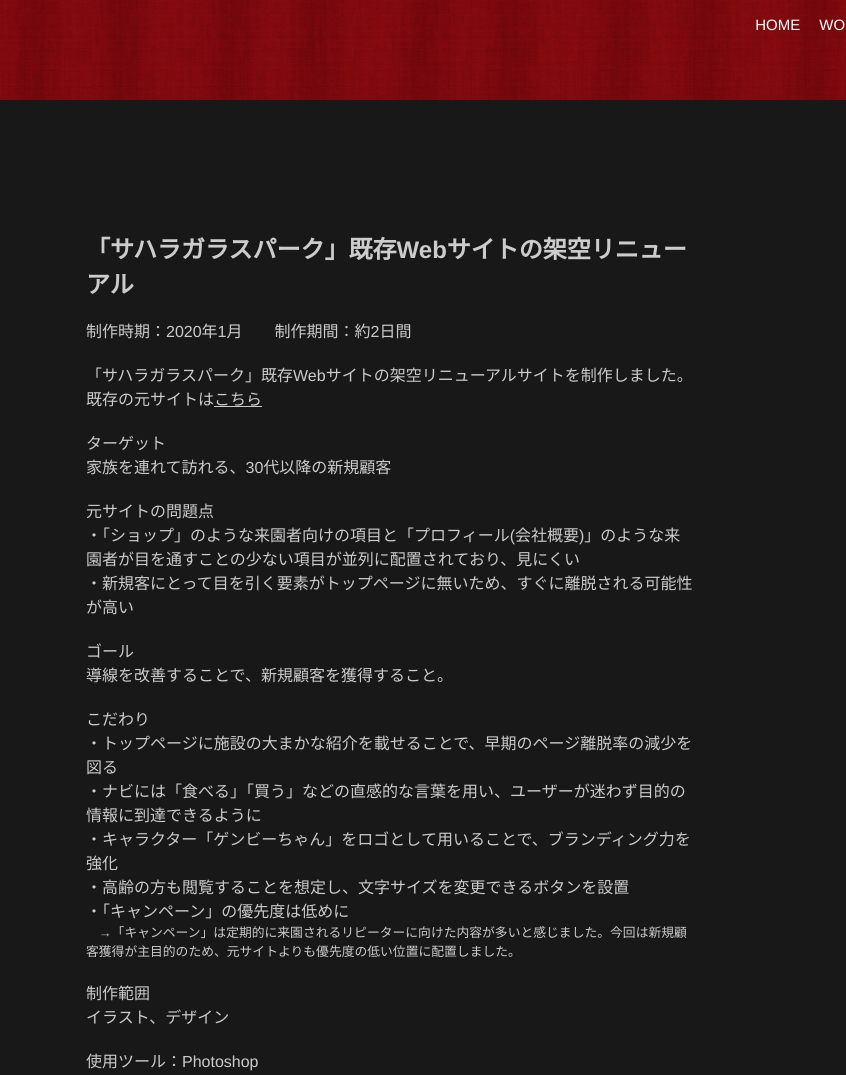
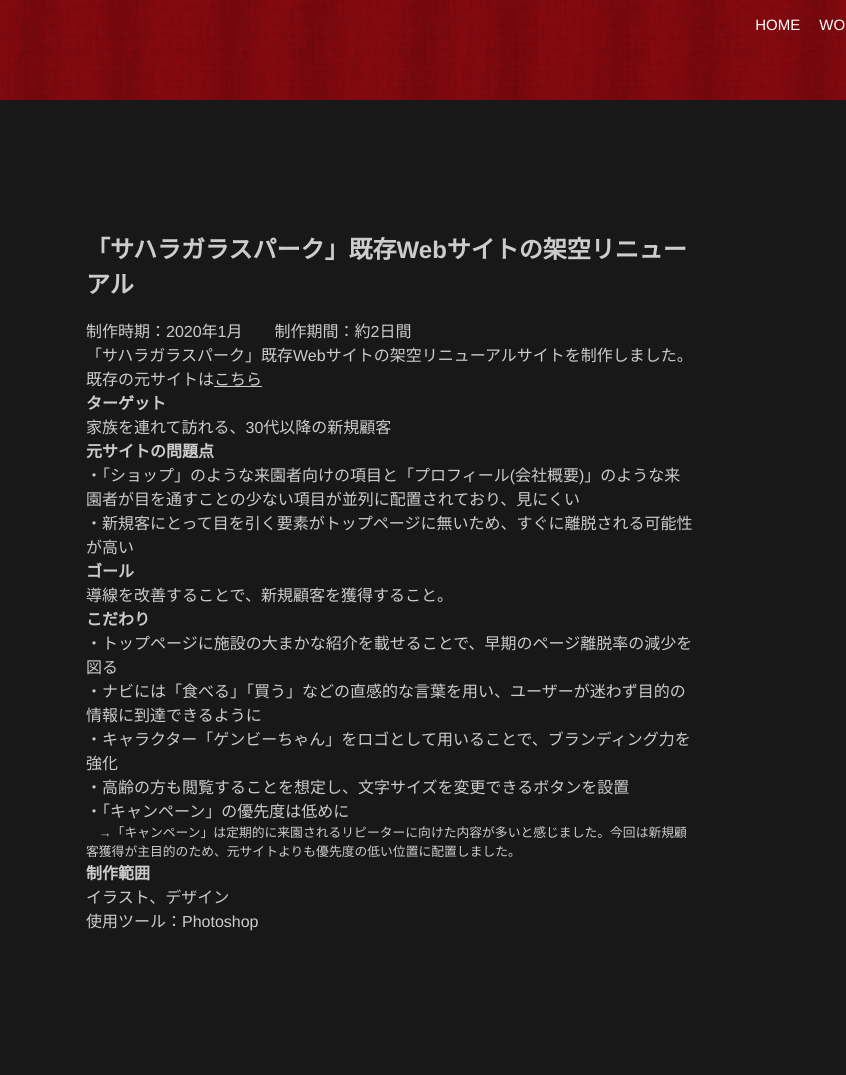
Before and after one commit to 1899-arch/portfolio, a plain HTML site: page website_01.html in a window 1280 px wide. Shown: the top 1075 px of the page, 434-1280 px from the left. Drawn offline with nearby package versions, Linux system fonts and the light colour scheme.

Commit message:
Update website_01.html

```diff
--- a/website_01.html
+++ b/website_01.html
@@ -46,51 +46,49 @@
           </div>
 
           <p class="product__text">
-          <div class="product__text-para">
-            制作時期：2020年1月　　制作期間：約2日間
-          </div>
+          <span class="product__text-para">
+            制作時期：2020年1月　　制作期間：約2日間<br>
+          </span>
 
-          <div class="product__text-para">
+          <span class="product__text-para">
             「サハラガラスパーク」既存Webサイトの架空リニューアルサイトを制作しました。<br>
-            既存の元サイトは<a href="http://www.sahara-g.co.jp/park2015/" target="_blank">こちら</a>
-          </div>
+            既存の元サイトは<a href="http://www.sahara-g.co.jp/park2015/" target="_blank">こちら</a><br>
+          </span>
 
-          <div class="product__text-para">
-            <span>ターゲット</span><br>
-            家族を連れて訪れる、30代以降の新規顧客
-          </div>
+          <span class="product__text-para">
+            <span class="product__text-bold">ターゲット</span><br>
+            家族を連れて訪れる、30代以降の新規顧客<br>
+          </span>
 
-          <div class="product__text-para">
-            <span>元サイトの問題点</span><br>
+          <span class="product__text-para">
+            <span class="product__text-bold">元サイトの問題点</span><br>
             ・「ショップ」のような来園者向けの項目と「プロフィール(会社概要)」のような来園者が目を通すことの少ない項目が並列に配置されており、見にくい<br>
-            ・新規客にとって目を引く要素がトップページに無いため、すぐに離脱される可能性が高い
-          </div>
+            ・新規客にとって目を引く要素がトップページに無いため、すぐに離脱される可能性が高い<br>
+          </span>
 
-          <div class="product__text-para">
-            <span>ゴール</span><br>
-            導線を改善することで、新規顧客を獲得すること。
-          </div>
+          <span class="product__text-para">
+            <span class="product__text-bold">ゴール</span><br>
+            導線を改善することで、新規顧客を獲得すること。<br>
+          </span>
 
-          <div class="product__text-para">
-            <span>こだわり</span><br>
+          <span class="product__text-para">
+            <span class="product__text-bold">こだわり</span><br>
             ・トップページに施設の大まかな紹介を載せることで、早期のページ離脱率の減少を図る<br>
             ・ナビには「食べる」「買う」などの直感的な言葉を用い、ユーザーが迷わず目的の情報に到達できるように<br>
             ・キャラクター「ゲンビーちゃん」をロゴとして用いることで、ブランディング力を強化<br>
             ・高齢の方も閲覧することを想定し、文字サイズを変更できるボタンを設置<br>
             ・「キャンペーン」の優先度は低めに<br>
             <div class="product__text--small">　→「キャンペーン」は定期的に来園されるリピーターに向けた内容が多いと感じました。今回は新規顧客獲得が主目的のため、元サイトよりも優先度の低い位置に配置しました。</div>
-          </div>
+          </span>
 
-          <div class="product__text-para">
-            <span>制作範囲</span><br>
-            イラスト、デザイン
-          </div>
+          <span class="product__text-para">
+            <span class="product__text-bold">制作範囲</span><br>
+            イラスト、デザイン<br>
+          </span>
 
-          <div class="product__text-para">
+          <span class="product__text-para">
             使用ツール：Photoshop<br>
-          </div>
-              <!--  -->
-
+          </span>
 
             </p>
         </section>
```
